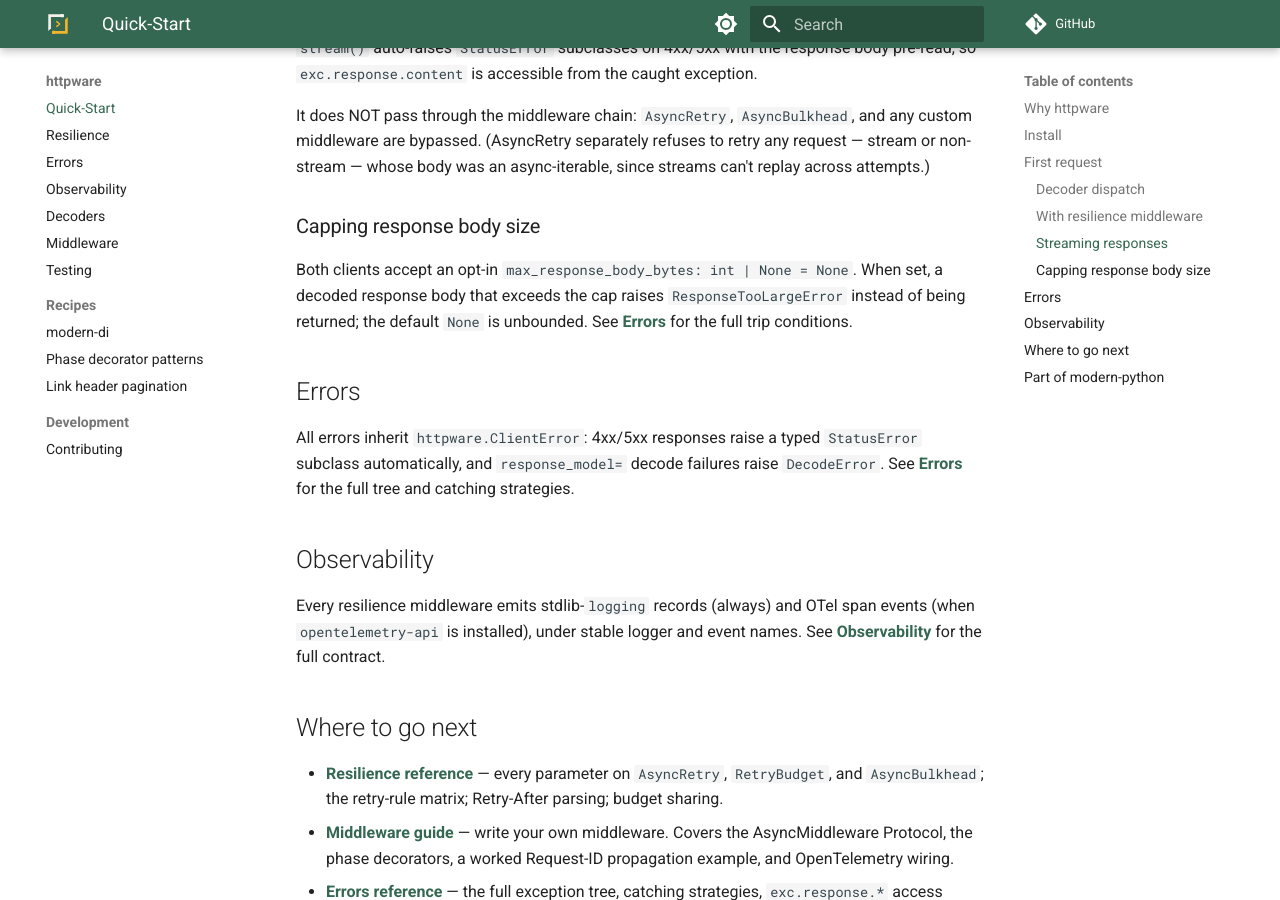
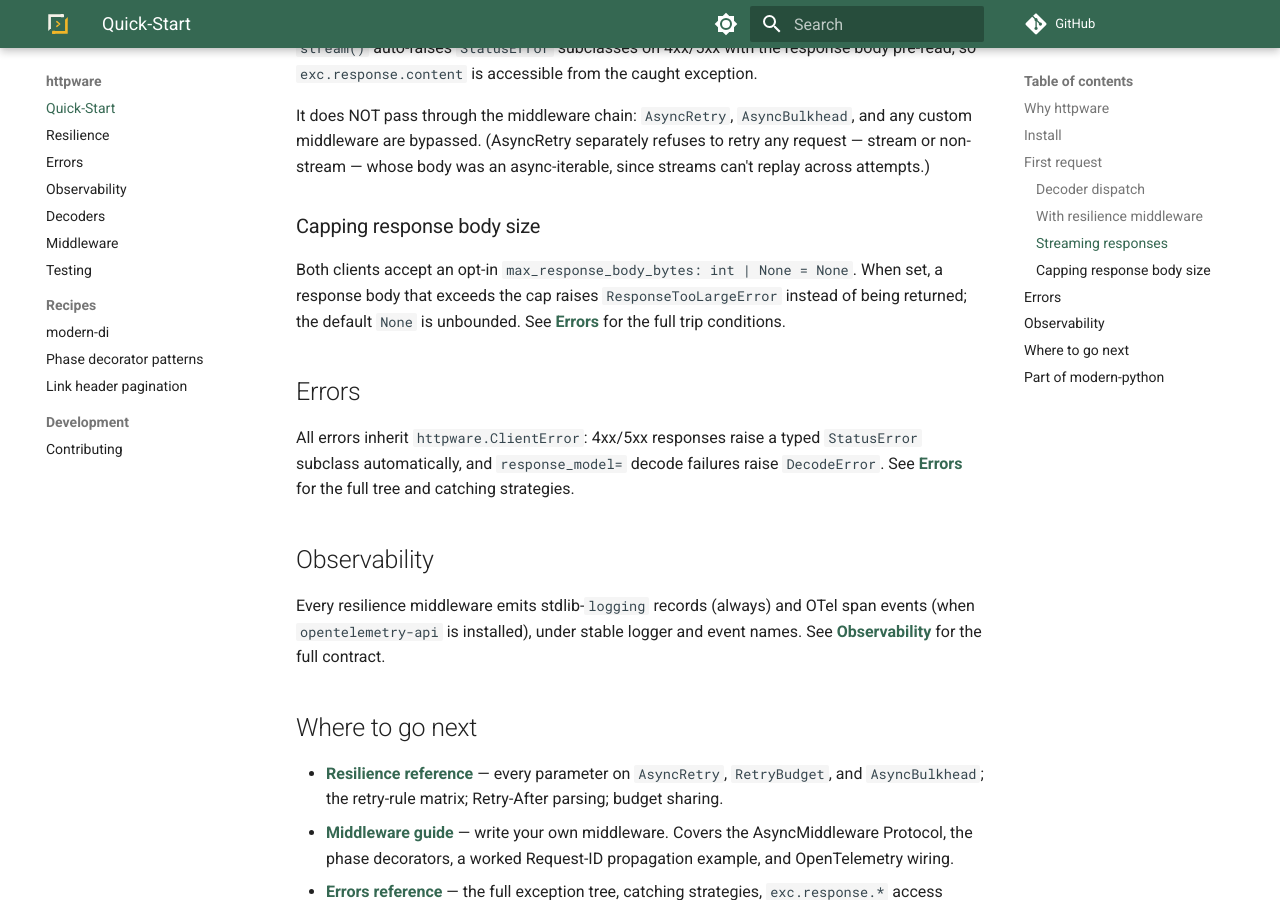
Before and after one commit to modern-python/httpware, an MkDocs documentation site: the page built from docs/index.md, in a window 1280 px wide and 900 px high, scrolled down 2594 px. Built offline with MkDocs 1.6.1 and Material for MkDocs 9.7.7, drawn with Linux system fonts in a browser that asks for light colours; comment, search, counter and statistics services are not loaded.

Commit message:
docs: tighten redaction (fragment masking) and cap-teaser wording
Final-review polish: redaction also masks sensitive URL-fragment values
(_mask_query covers query and fragment), and the response-body-cap
teaser no longer says "decoded" since the declared-Content-Length path
rejects before decoding.

Co-Authored-By: Claude Opus 4.8 (1M context) <noreply@anthropic.com>

```diff
--- a/docs/index.md
+++ b/docs/index.md
@@ -122,7 +122,7 @@ It does NOT pass through the middleware chain: `AsyncRetry`, `AsyncBulkhead`, an
 
 ### Capping response body size
 
-Both clients accept an opt-in `max_response_body_bytes: int | None = None`. When set, a decoded response body that exceeds the cap raises `ResponseTooLargeError` instead of being returned; the default `None` is unbounded. See **[Errors](errors.md#responsetoolargeerror)** for the full trip conditions.
+Both clients accept an opt-in `max_response_body_bytes: int | None = None`. When set, a response body that exceeds the cap raises `ResponseTooLargeError` instead of being returned; the default `None` is unbounded. See **[Errors](errors.md#responsetoolargeerror)** for the full trip conditions.
 
 ## Errors
 
```
Also changed, not shown: docs/errors.md (+1 -1 lines), docs/middleware.md (+1 -1 lines).
